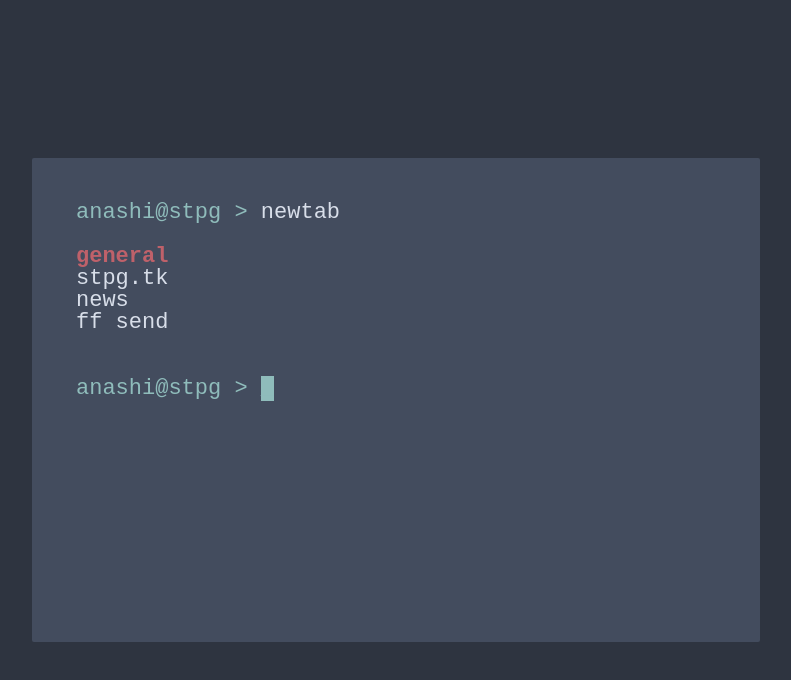
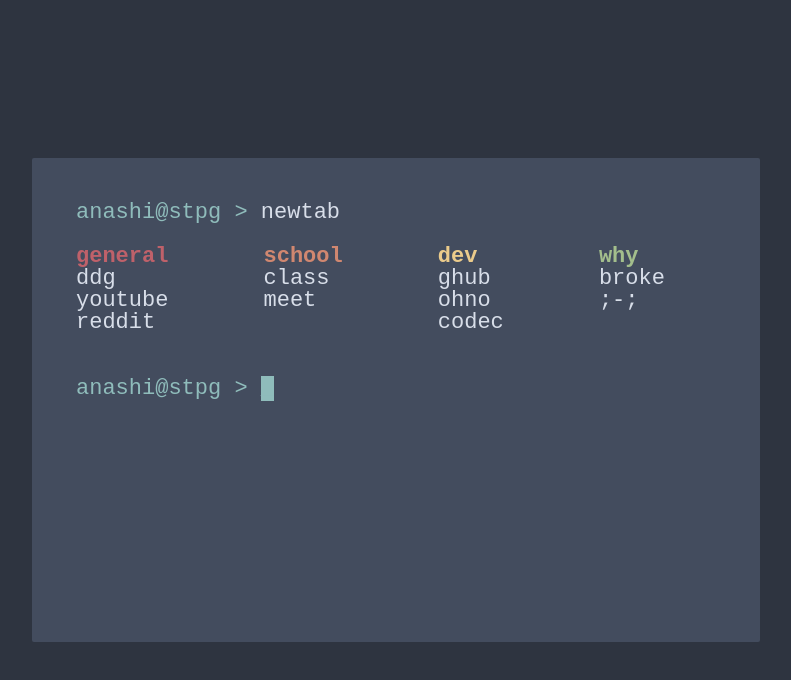
Before and after one commit to etc404/stpg.term, a plain HTML site: page index.html in a window 1280 px wide. Shown: the whole page, without its empty margins (244-1035 px from the left). Drawn offline with Linux system fonts and the light colour scheme.

Commit message:
made the startpage more reflective of my keyboard problem

```diff
--- a/index.html
+++ b/index.html
@@ -102,9 +102,25 @@
     <nav>
       <ul>
         <li>general</li>
-        <li><a href="">stpg.tk</a></li>
-        <li><a href="">news</a></li>
-        <li><a href="">ff send</a></li>
+        <li><a href="https://duckduckgo.com">ddg</a></li>
+        <li><a href="https://www.youtube.com">youtube</a></li>
+        <li><a href="https://www.reddit.com">reddit</a></li>
+      </ul>
+      <ul>
+        <li>school</li>
+        <li><a href="https://classroom.google.com/u/1/h">class</a></li>
+        <li><a href="https://meet.google.com/landing?authuser=1">meet</a></li>
+      </ul>
+      <ul>
+        <li>dev</li>
+        <li><a href="https://www.github.com">ghub</a></li>
+        <li><a href="https://www.stackoverflow.com">ohno</a></li>
+        <li><a href="https://www.codecademy.com/learn">codec</a></li>
+      </ul>
+      <ul>
+        <li>why</li>
+        <li><a href="https://drop.com/home">broke</a></li>
+        <li><a href="https://mechanicalkeyboards.com/">;-;</a></li>
       </ul>
     </nav>
 
```
